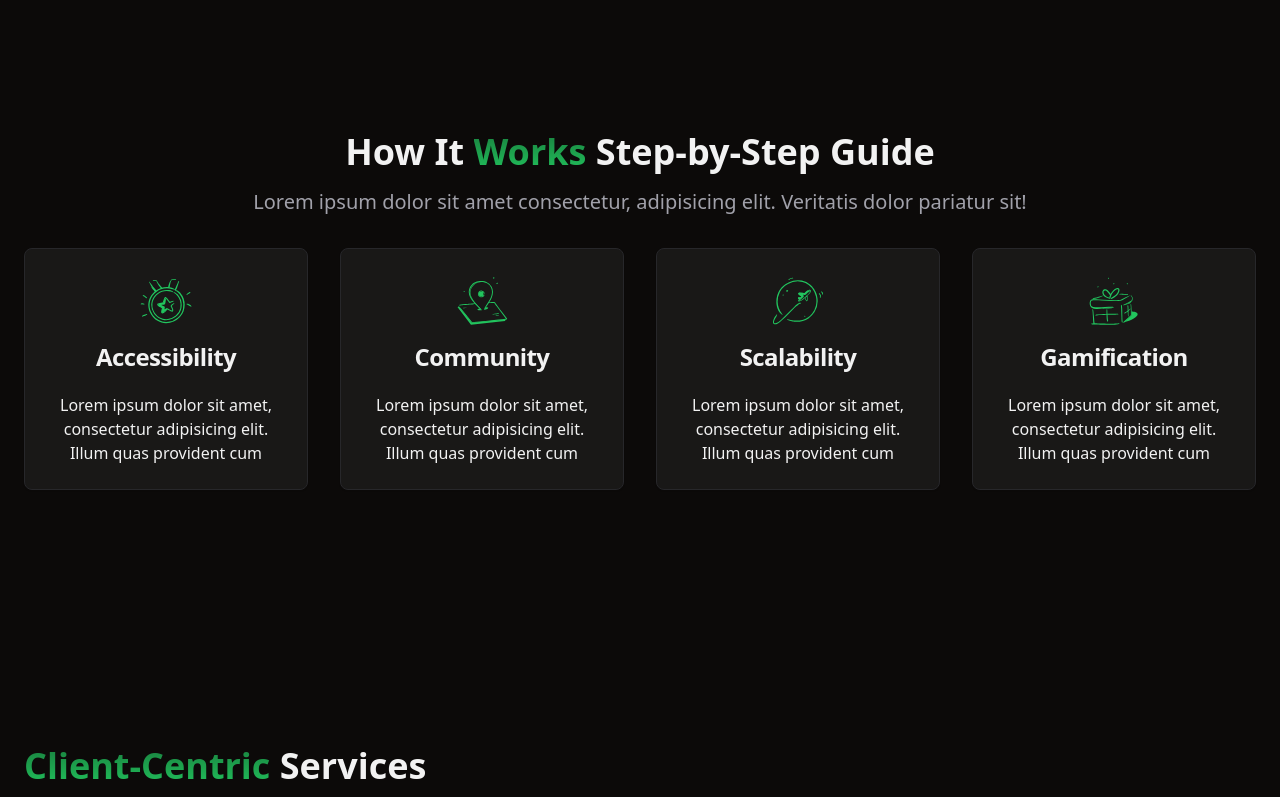
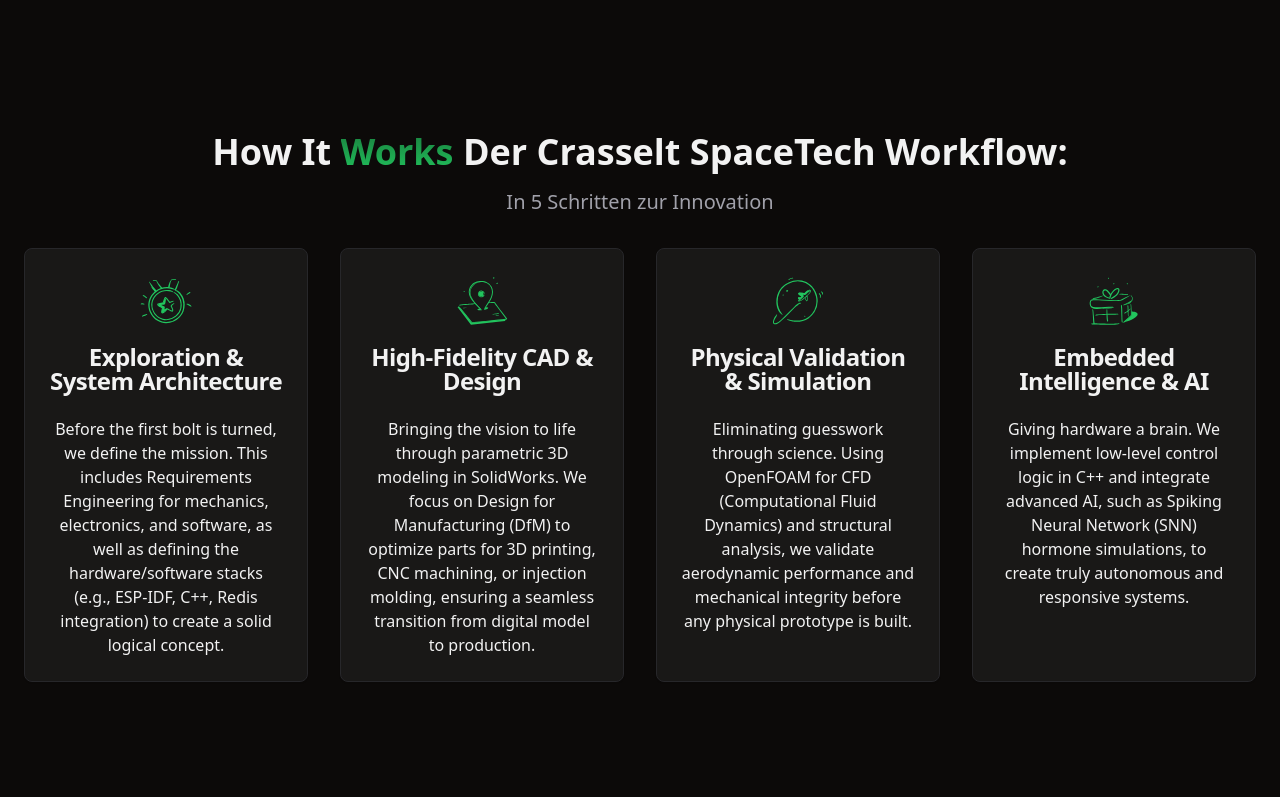
Before and after one commit to XCrasseltX/CrasseltSpaceTech_Page, a React (Vite) app: page / in a window 1280 px wide. Shown: the part 2000-2797 px from the top of the page. Built offline with nearby package versions, Linux system fonts and the light colour scheme.

Commit message:
How it works angepasst

```diff
--- a/src/components/HowItWorks.tsx
+++ b/src/components/HowItWorks.tsx
@@ -10,27 +10,27 @@ interface FeatureProps {
 const features: FeatureProps[] = [
   {
     icon: <MedalIcon />,
-    title: "Accessibility",
+    title: "Exploration & System Architecture",
     description:
-      "Lorem ipsum dolor sit amet, consectetur adipisicing elit. Illum quas provident cum",
+      "Before the first bolt is turned, we define the mission. This includes Requirements Engineering for mechanics, electronics, and software, as well as defining the hardware/software stacks (e.g., ESP-IDF, C++, Redis integration) to create a solid logical concept.",
   },
   {
     icon: <MapIcon />,
-    title: "Community",
+    title: "High-Fidelity CAD & Design",
     description:
-      "Lorem ipsum dolor sit amet, consectetur adipisicing elit. Illum quas provident cum",
+      "Bringing the vision to life through parametric 3D modeling in SolidWorks. We focus on Design for Manufacturing (DfM) to optimize parts for 3D printing, CNC machining, or injection molding, ensuring a seamless transition from digital model to production.",
   },
   {
     icon: <PlaneIcon />,
-    title: "Scalability",
+    title: "Physical Validation & Simulation",
     description:
-      "Lorem ipsum dolor sit amet, consectetur adipisicing elit. Illum quas provident cum",
+      "Eliminating guesswork through science. Using OpenFOAM for CFD (Computational Fluid Dynamics) and structural analysis, we validate aerodynamic performance and mechanical integrity before any physical prototype is built.",
   },
   {
     icon: <GiftIcon />,
-    title: "Gamification",
+    title: "Embedded Intelligence & AI",
     description:
-      "Lorem ipsum dolor sit amet, consectetur adipisicing elit. Illum quas provident cum",
+      "Giving hardware a brain. We implement low-level control logic in C++ and integrate advanced AI, such as Spiking Neural Network (SNN) hormone simulations, to create truly autonomous and responsive systems.",
   },
 ];
 
@@ -45,11 +45,10 @@ export const HowItWorks = () => {
         <span className="bg-gradient-to-b from-primary/60 to-primary text-transparent bg-clip-text">
           Works{" "}
         </span>
-        Step-by-Step Guide
+        Der Crasselt SpaceTech Workflow:
       </h2>
       <p className="md:w-3/4 mx-auto mt-4 mb-8 text-xl text-muted-foreground">
-        Lorem ipsum dolor sit amet consectetur, adipisicing elit. Veritatis
-        dolor pariatur sit!
+        In 5 Schritten zur Innovation
       </p>
 
       <div className="grid grid-cols-1 md:grid-cols-2 lg:grid-cols-4 gap-8">
```
